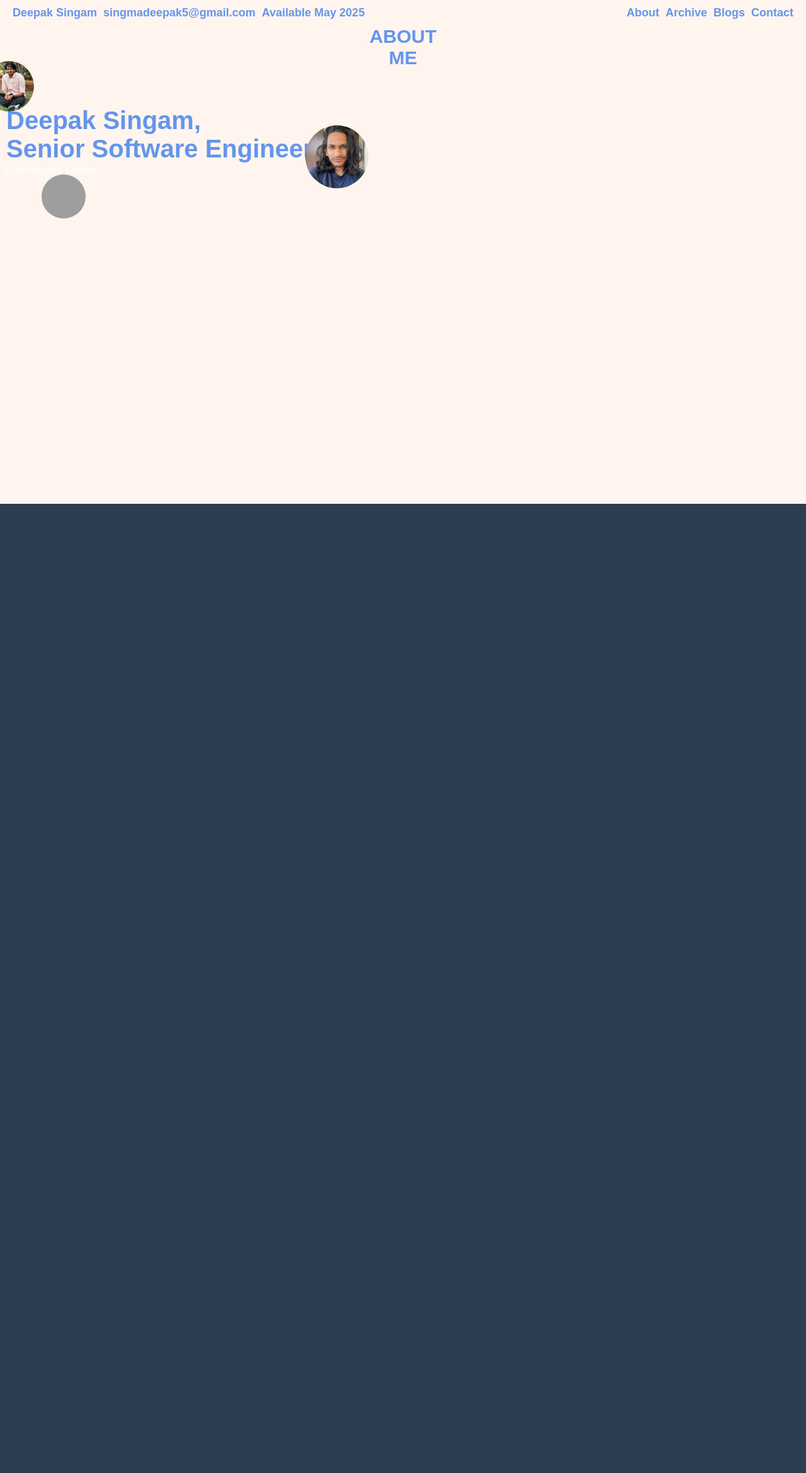
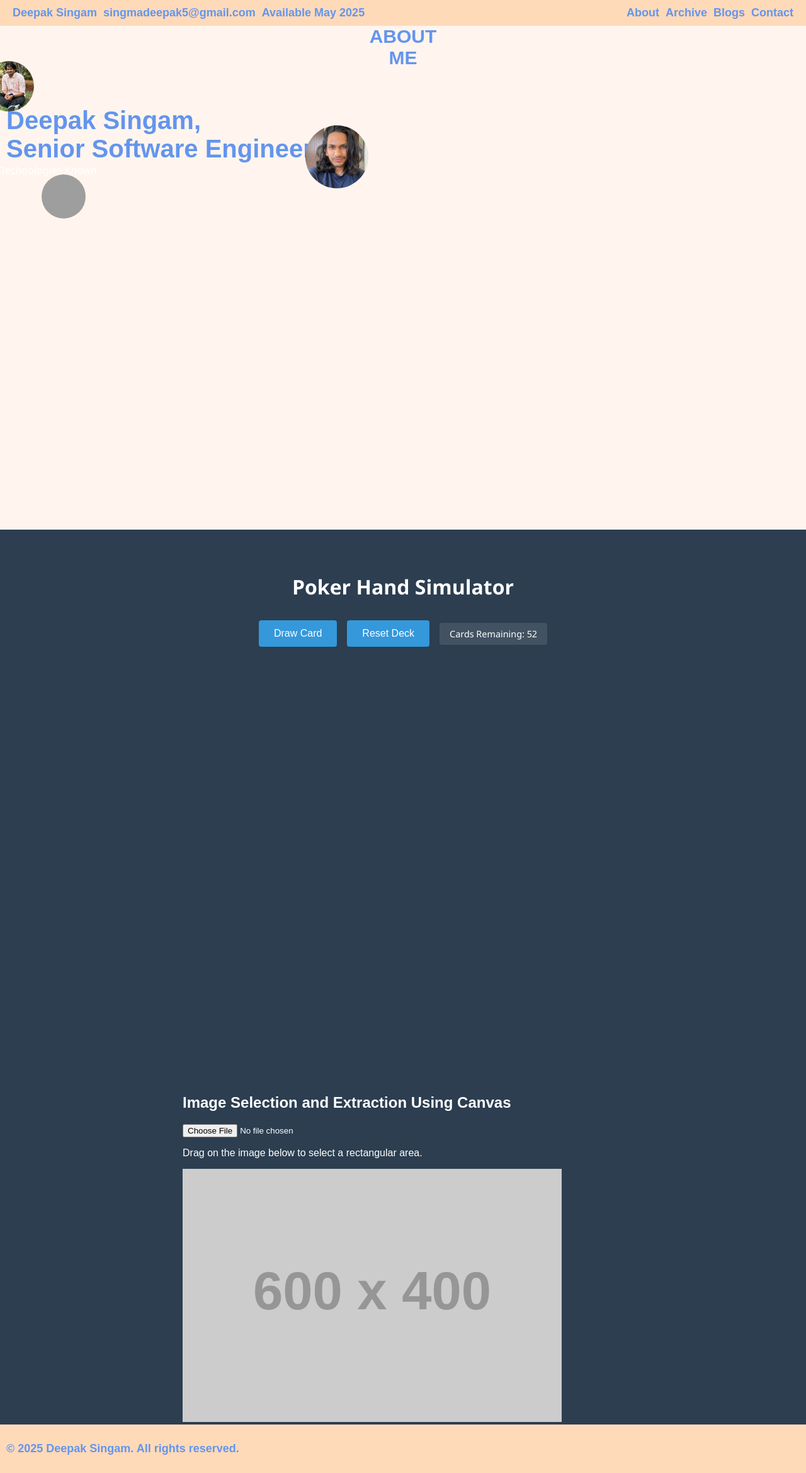
Before and after one commit to Deepaksingam/Porfolio, a React (Create React App) app: page /homeScreen in a window 1280 px wide. Shown: the whole page at 63% size. Before the commit the page ends 800 px from the top, so only its background shows below. Built offline with nearby package versions, Linux system fonts and the light colour scheme; grey boxes are pictures that could not be loaded.

Commit message:
bug fixes and ui improvements

```diff
--- a/src/App.js
+++ b/src/App.js
@@ -1,11 +1,19 @@
+import React, { Suspense, lazy } from "react";
 import "./App.css";
-import { Routes, Route, Navigate } from "react-router-dom";
+import {BrowserRouter as Router, Routes, Route, Navigate } from "react-router-dom";
 import HomeScreen from "./Pages/HomeScreen";
 import Blog from "./Pages/Blog";
 import CardGame from "./Pages/CardGame";
 import ImageExtraction from "./Pages/ImageExtraction";
+import Navbar from "./Components/Navbar";
+import Footer from "./Components/Footer";
+import Loader from "./Components/Loader";
 function App() {
   return (
+    <>
+      <Navbar/>
+      <Suspense fallback={<Loader />}>
+
     <Routes>
       <Route path="/" element={<Navigate to="/homeScreen" />} />
       <Route path="/homeScreen" element={<HomeScreen />} />
@@ -13,6 +21,12 @@ function App() {
       <Route path="/imageExtraction" element={<ImageExtraction />} />
       <Route path="/blog" element={<Blog />} />
     </Routes>
+    </Suspense>
+
+          <Footer/>
+
+    </>
+
   );
 }
 
--- a/src/Components/Footer/index.js
+++ b/src/Components/Footer/index.js
@@ -0,0 +1,11 @@
+import React from "react";
+
+function Footer() {
+  return (
+    <footer className="text-center headerBox textField mt-2">
+      <p>© {new Date().getFullYear()} Deepak Singam. All rights reserved.</p>
+    </footer>
+  );
+}
+
+export default Footer;
--- a/src/Components/Loader/index.js
+++ b/src/Components/Loader/index.js
@@ -0,0 +1,11 @@
+import React from 'react';
+import './index.css'; // Import the CSS file
+
+const Loader = () => (
+  <div className="loader-container">
+    <div className="spinner"></div>
+    <div className="loading-text">Loading...</div>
+  </div>
+);
+
+export default Loader;
--- a/src/Components/Navbar/index.js
+++ b/src/Components/Navbar/index.js
@@ -1,11 +1,59 @@
-import React from 'react';
-import './index.css'; // Import the CSS file
+import React, { useState,useEffect } from "react";
+import EmailIcon from "../../Assets/svgs/email-svgrepo-com.svg";
 
-const Loader = () => (
-  <div className="loader-container">
-    <div className="spinner"></div>
-    <div className="loading-text">Loading...</div>
+function Navbar() {
+  const [hideEmail, setHideEmail] = useState(true);
+  const [copyText,setCopyText]   = useState('Copy');
+
+  useEffect(()=>{
+    if(copyText !== "Copy")
+    {
+        setTimeout(() => {
+            setCopyText('Copy')
+        }, 3000);
+    }
+  },[copyText])
+  return (
+<div className="headerBox">
+<div className="leftHandSection">
+  <div className="textField">Deepak Singam</div>
+  <div
+    className="alignEmail"
+    onMouseEnter={() => setHideEmail(false)}
+    onMouseLeave={() => setHideEmail(true)}
+  >
+    {!hideEmail && (
+        <div className="tooltip-container">
+             <img
+        className="emailIcon"
+        src={EmailIcon}
+        onClick={() => {
+          navigator.clipboard
+            .writeText("singamdeepak5@gmail.com")
+            .then(() => setCopyText('Copied!'))
+            .catch((err) => console.error("Failed to copy:", err));
+        }}
+        alt="emailIcon"
+        text="CopyEmailId"
+      />
+        <span className="tooltip-text">{copyText}</span>
+      </div>
+
+    )
+    }
+
+    <div className="textField">singmadeepak5@gmail.com</div>
   </div>
-);
+  <div className="textField">Available May 2025</div>
+</div>
+<div className="rightHandSection">
+  <div className="textField">About</div>
+  <div className="textField">Archive</div>
+  <div className="textField">Blogs</div>
+  <div className="textField">Contact</div>
+</div>
+</div>
+  );
+}
 
-export default Loader;
+export default Navbar;
--- a/src/Pages/CardGame/index.js
+++ b/src/Pages/CardGame/index.js
@@ -44,7 +44,7 @@ function Card({ card, index, totalCards }) {
       <div className="card-center">{card.suit}</div>
       <div className="card-corner bottom-right">
         <div>{card.rank}</div>
-        <div>{card.suit}xxxxx</div>
+        <div>{card.suit}</div>
       </div>
     </div>
   );
--- a/src/Pages/HomeScreen/index.css
+++ b/src/Pages/HomeScreen/index.css
@@ -6,6 +6,7 @@
     display: flex;
     justify-content: space-between;
     padding: 10px;
+    background-color: peachpuff;
 }
 .leftHandSection{
     display: flex;
--- a/src/Pages/HomeScreen/index.jsx
+++ b/src/Pages/HomeScreen/index.jsx
@@ -4,61 +4,16 @@ import EmailIcon from "../../Assets/svgs/email-svgrepo-com.svg";
 import Picture2 from "../../Assets/Images/Pic2.jpeg";
 import Picture4 from "../../Assets/Images/Pic4.jpeg";
 import PictureGif from "../../Assets/Images/Pic5.gif";
+import CardGame from "../CardGame";
+import ImageExtraction from "../ImageExtraction";
 function HomeScreen() {
-  const [hideEmail, setHideEmail] = useState(true);
-  const [copyText,setCopyText]   = useState('Copy');
 
-  useEffect(()=>{
-    if(copyText !== "Copy")
-    {
-        setTimeout(() => {
-            setCopyText('Copy')
-        }, 3000);
-    }
-  },[copyText])
 
 
   return (
+    <>
     <div className="pageContainer">
-      <div className="headerBox">
-        <div className="leftHandSection">
-          <div className="textField">Deepak Singam</div>
-          <div
-            className="alignEmail"
-            onMouseEnter={() => setHideEmail(false)}
-            onMouseLeave={() => setHideEmail(true)}
-          >
-            {!hideEmail && (
-                <div className="tooltip-container">
-                     <img
-                className="emailIcon"
-                src={EmailIcon}
-                onClick={() => {
-                  navigator.clipboard
-                    .writeText("singamdeepak5@gmail.com")
-                    .then(() => setCopyText('Copied!'))
-                    .catch((err) => console.error("Failed to copy:", err));
-                }}
-                alt="emailIcon"
-                text="CopyEmailId"
-              />
-                <span className="tooltip-text">{copyText}</span>
-              </div>
 
-            )
-            }
-
-            <div className="textField">singmadeepak5@gmail.com</div>
-          </div>
-          <div className="textField">Available May 2025</div>
-        </div>
-        <div className="rightHandSection">
-          <div className="textField">About</div>
-          <div className="textField">Archive</div>
-          <div className="textField">Blogs</div>
-          <div className="textField">Contact</div>
-        </div>
-      </div>
       <div className="headerText">
         <div>
             <div className="headerAlign">ABOUT</div>
@@ -86,6 +41,9 @@ function HomeScreen() {
         Technologies Known
       </div>
     </div>
+    <CardGame/>
+    <ImageExtraction/>
+    </>
   );
 }
 
--- a/src/Pages/ImageExtraction/index.jsx
+++ b/src/Pages/ImageExtraction/index.jsx
@@ -11,34 +11,40 @@ export default function ImageExtraction() {
   const [isDragging, setIsDragging] = useState(false);
   const [startPos, setStartPos] = useState({ x: 0, y: 0 });
   const [currentPos, setCurrentPos] = useState({ x: 0, y: 0 });
-  const [selection, setSelection] = useState(null);
+  const [selection, setSelection] = useState(null); // {x, y, width, height}
   const [croppedDataUrl, setCroppedDataUrl] = useState(null);
 
+  // Load image and draw on canvas whenever imageSrc changes
   useEffect(() => {
     const canvas = canvasRef.current;
     const ctx = canvas.getContext('2d');
     const img = imgRef.current;
 
     img.onload = () => {
+      // Resize canvas to image size
       canvas.width = img.width;
       canvas.height = img.height;
       ctx.clearRect(0, 0, canvas.width, canvas.height);
       ctx.drawImage(img, 0, 0);
+      // Clear previous selection
       setSelection(null);
       setCroppedDataUrl(null);
     };
     img.src = imageSrc;
   }, [imageSrc]);
 
+  // Draw selection rectangle on canvas
   useEffect(() => {
     if (!selection) return;
     const canvas = canvasRef.current;
     const ctx = canvas.getContext('2d');
     const img = imgRef.current;
 
+    // Redraw image first
     ctx.clearRect(0, 0, canvas.width, canvas.height);
     ctx.drawImage(img, 0, 0);
 
+    // Draw semi-transparent selection rectangle
     ctx.strokeStyle = 'red';
     ctx.lineWidth = 2;
     ctx.fillStyle = 'rgba(255, 0, 0, 0.3)';
@@ -46,6 +52,7 @@ export default function ImageExtraction() {
     ctx.fillRect(selection.x, selection.y, selection.width, selection.height);
   }, [selection]);
 
+  // Mouse event handlers
   const handleMouseDown = (e) => {
     const rect = canvasRef.current.getBoundingClientRect();
     setStartPos({
@@ -66,6 +73,7 @@ export default function ImageExtraction() {
       x: e.clientX - rect.left,
       y: e.clientY - rect.top,
     });
+    // Update selection rectangle dynamically
     const x = Math.min(startPos.x, e.clientX - rect.left);
     const y = Math.min(startPos.y, e.clientY - rect.top);
     const width = Math.abs(startPos.x - (e.clientX - rect.left));
@@ -89,6 +97,8 @@ export default function ImageExtraction() {
 
     tempCanvas.width = selection.width;
     tempCanvas.height = selection.height;
+
+    // Draw the selected portion from the main canvas to temp canvas
     tempCtx.drawImage(
       canvas,
       selection.x,
@@ -100,10 +110,13 @@ export default function ImageExtraction() {
       selection.width,
       selection.height
     );
+
+    // Get data URL of cropped image
     const dataUrl = tempCanvas.toDataURL();
     setCroppedDataUrl(dataUrl);
   };
 
+  // Handle file input change to load new image
   const handleFileChange = (e) => {
     if (e.target.files && e.target.files.length > 0) {
       const file = e.target.files[0];
```
Also changed, not shown: src/Components/Footer/index.css (added).
